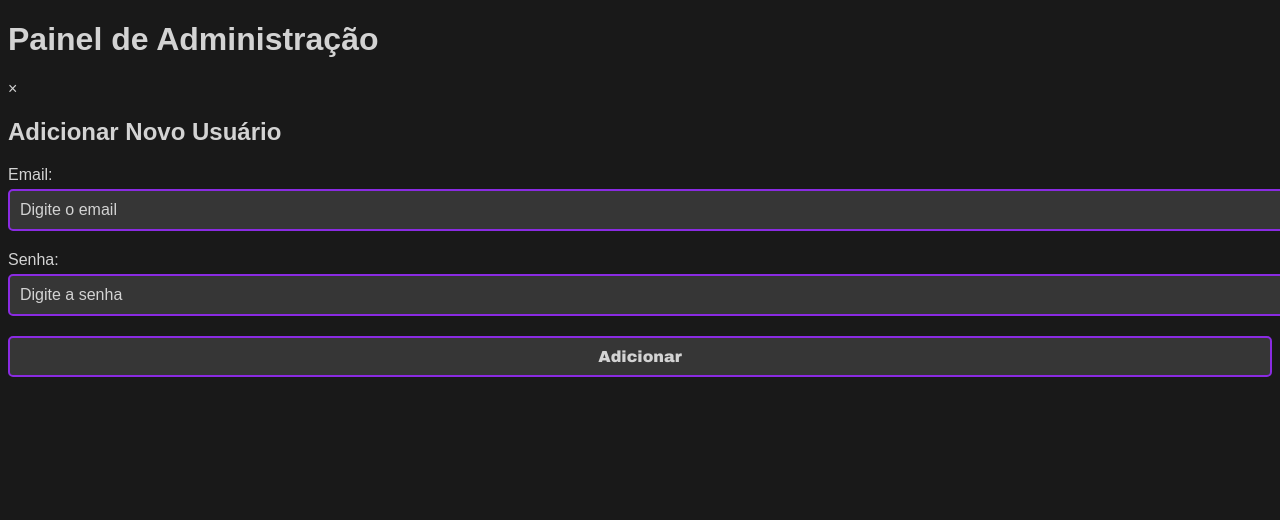
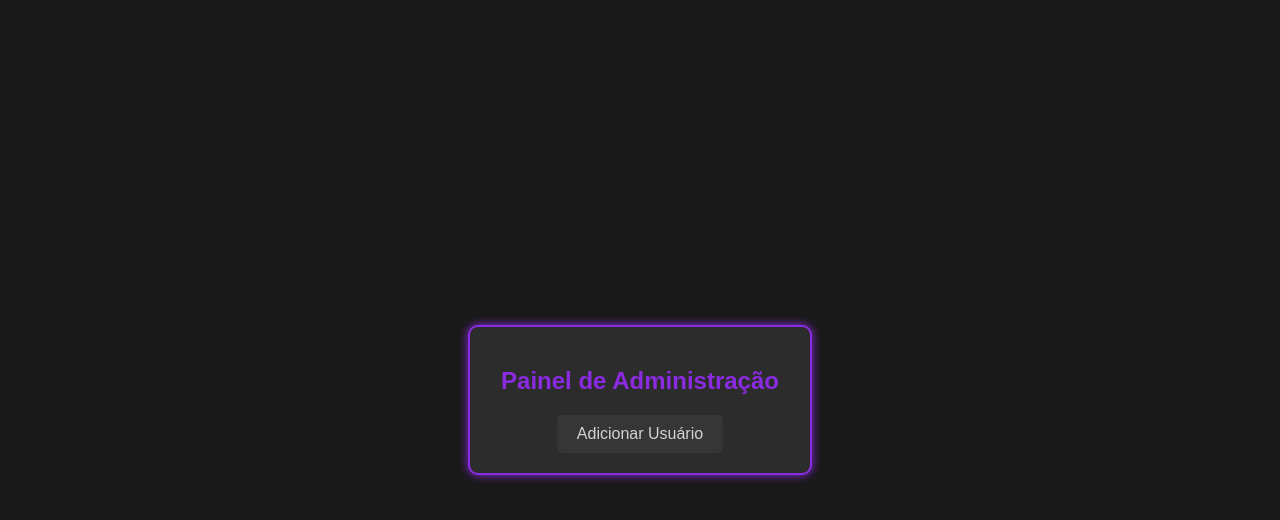
Before and after one commit to 001zk/painel, a plain HTML site: page painel-adm.html in a window 1280 px wide. Drawn offline with Linux system fonts and the light colour scheme.

Commit message:
Update painel-adm.html

```diff
--- a/painel-adm.html
+++ b/painel-adm.html
@@ -4,30 +4,55 @@
     <meta charset="UTF-8">
     <meta name="viewport" content="width=device-width, initial-scale=1.0">
     <title>Painel de Administração</title>
-    <link rel="stylesheet" href="style.css">
+    <style>
+        body {
+            background-color: #191919; /* Fundo preto escuro */
+            color: #D3D3D3; /* Texto cinza claro */
+            font-family: 'Arial', sans-serif; /* Fonte padrão */
+            margin: 0;
+            padding: 0;
+            display: flex;
+            justify-content: center;
+            align-items: center;
+            height: 100vh;
+        }
+
+        .login-container {
+            width: 300px;
+            padding: 20px;
+            background-color: #2C2C2C; /* Fundo cinza escuro */
+            border: 2px solid #8A2BE2; /* Borda roxa escura */
+            border-radius: 10px;
+            box-shadow: 0 0 10px #8A2BE2; /* Sombra roxa escura */
+            text-align: center;
+        }
+
+        .panel-name {
+            font-size: 24px;
+            margin-bottom: 20px;
+            color: #8A2BE2; /* Roxo escuro */
+        }
+
+        button {
+            background-color: #363636; /* Fundo cinza mais escuro */
+            color: #D3D3D3; /* Texto cinza claro */
+            border: none;
+            border-radius: 5px;
+            padding: 10px 20px;
+            font-size: 16px;
+            cursor: pointer;
+            transition: background-color 0.3s ease;
+        }
+
+        button:hover {
+            background-color: #8A2BE2; /* Roxo escuro */
+        }
+    </style>
 </head>
 <body>
-    <div class="container">
-        <h1>Painel de Administração</h1>
-    </div>
-
-    <!-- Caixa de diálogo para adicionar novo usuário -->
-    <div id="add-user-modal" class="modal">
-        <div class="modal-content">
-            <span class="close">&times;</span>
-            <h2>Adicionar Novo Usuário</h2>
-            <form id="add-user-form">
-                <div class="form-group">
-                    <label for="email">Email:</label>
-                    <input type="email" id="email" name="email" placeholder="Digite o email" required>
-                </div>
-                <div class="form-group">
-                    <label for="password">Senha:</label>
-                    <input type="password" id="password" name="password" placeholder="Digite a senha" required>
-                </div>
-                <button type="submit">Adicionar</button>
-            </form>
-        </div>
+    <div class="login-container">
+        <h2 class="panel-name">Painel de Administração</h2>
+        <button id="add-user-btn">Adicionar Usuário</button>
     </div>
 
     <script src="painel-adm.js"></script>
```
